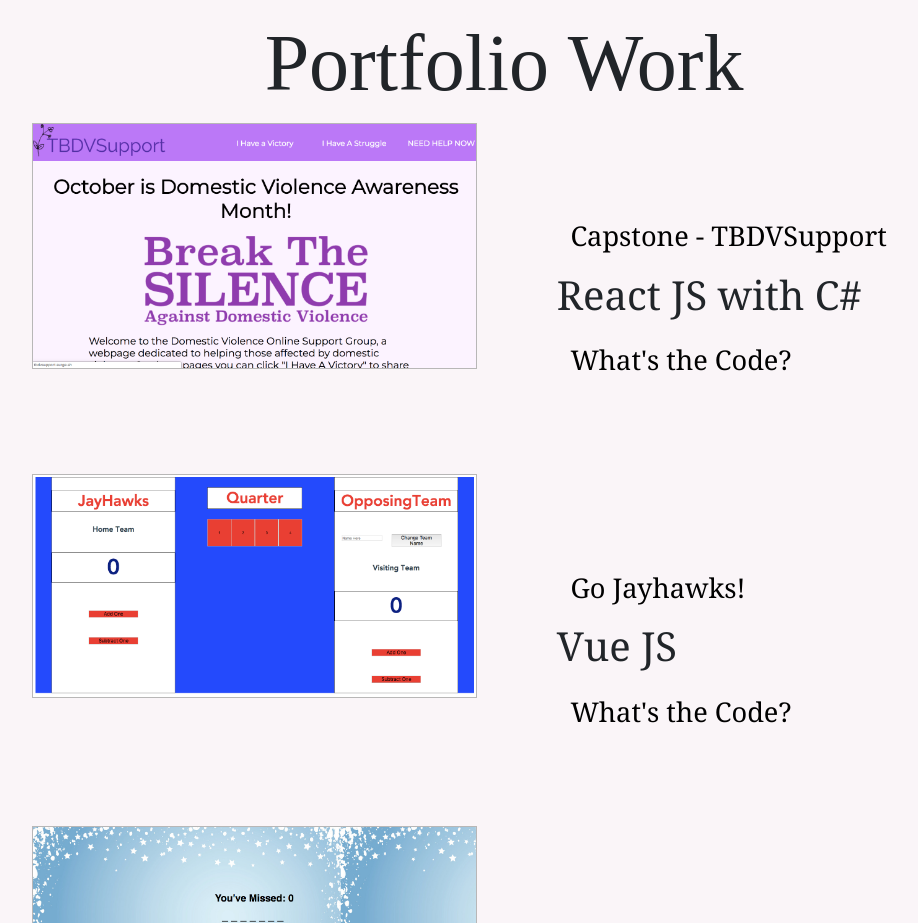
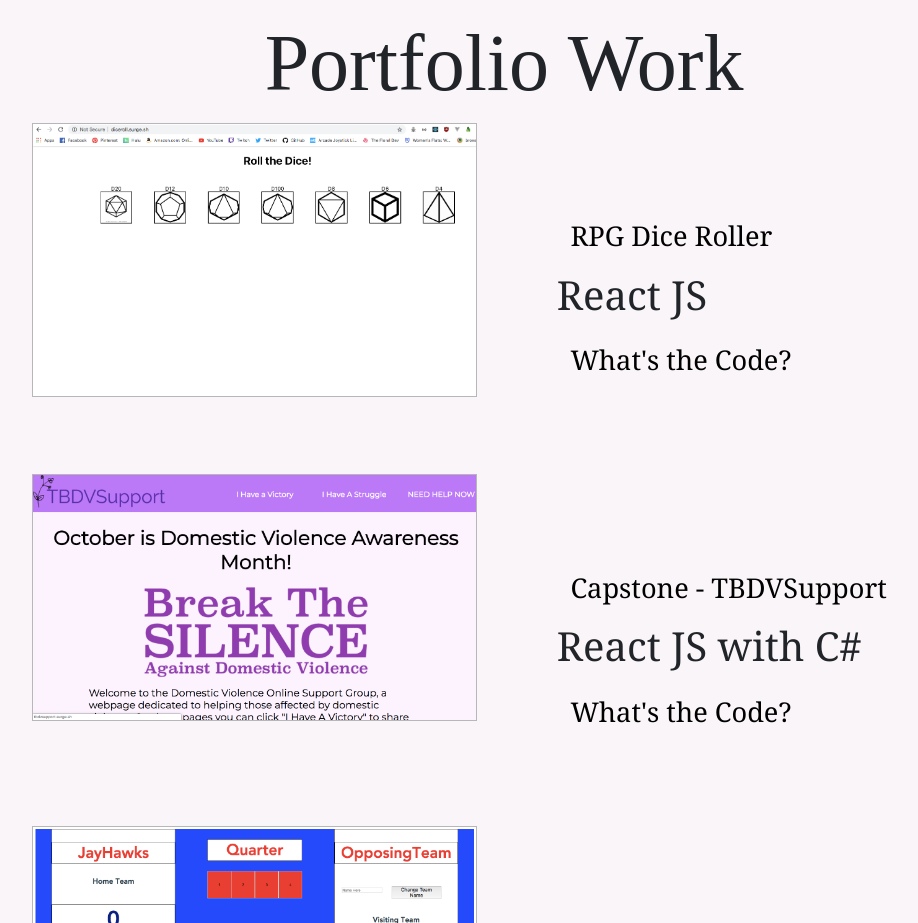
Before and after one commit to Alexiskjg16/MyPortfolio, a React (Create React App) app: page / in a window 1280 px wide. Shown: the part 5520-6443 px from the top of the page, without its empty margins (136-1054 px from the left). Built offline with nearby package versions, Linux system fonts and the light colour scheme; a web font is replaced by a local one.

Commit message:
addednewpost

```diff
--- a/src/AboutMe.js
+++ b/src/AboutMe.js
@@ -8,6 +8,7 @@ import snowMan from './Pictures/snowman.png';
 import weatherAPI from './Pictures/weatherapp.png';
 import TBDV from './Pictures/supportgroup.png';
 import ngTacos from './Pictures/ngtacos.png';
+import dicerollapp from './Pictures/dicerolls.png';
 
 class AboutMe extends Component {
     componentDidMount() {
@@ -148,6 +149,14 @@ class AboutMe extends Component {
             <div id="Codes">
             <span className="resumeTitle">Portfolio Work</span>
                 <ul className="HomeCodePage">
+                <li className="indvLi">
+                    <img src={dicerollapp} alt="DiceRoll" className="codeImages" />
+                    <section className="pageInfo">
+                    <a href="http://diceroll.surge.sh/" target="_blank" rel="noopener noreferrer" className="CodeList"> RPG Dice Roller</a>
+                    <h1>React JS</h1>
+                    <a href="https://github.com/Alexiskjg16/DungeonsDragons" target="_blank" rel="noopener noreferrer" className="CodeList"> What's the Code?</a>
+                </section>
+                </li>
                     <li className="indvLi">
                      <img src={TBDV} alt="SupportGroup" className="codeImages" />
                      <section className="pageInfo">
```
Also changed, not shown: src/Pictures/dicerolls.png (added).
